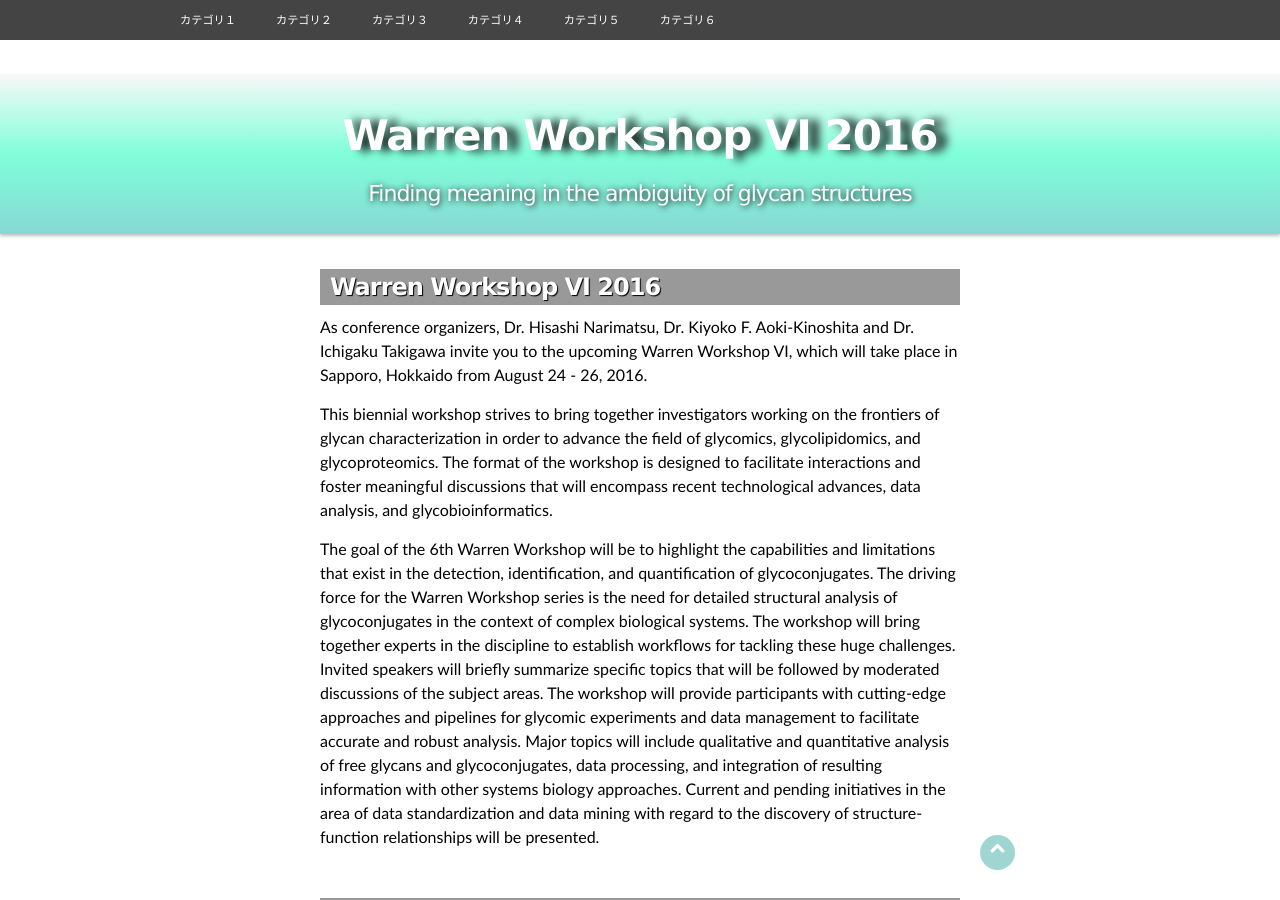
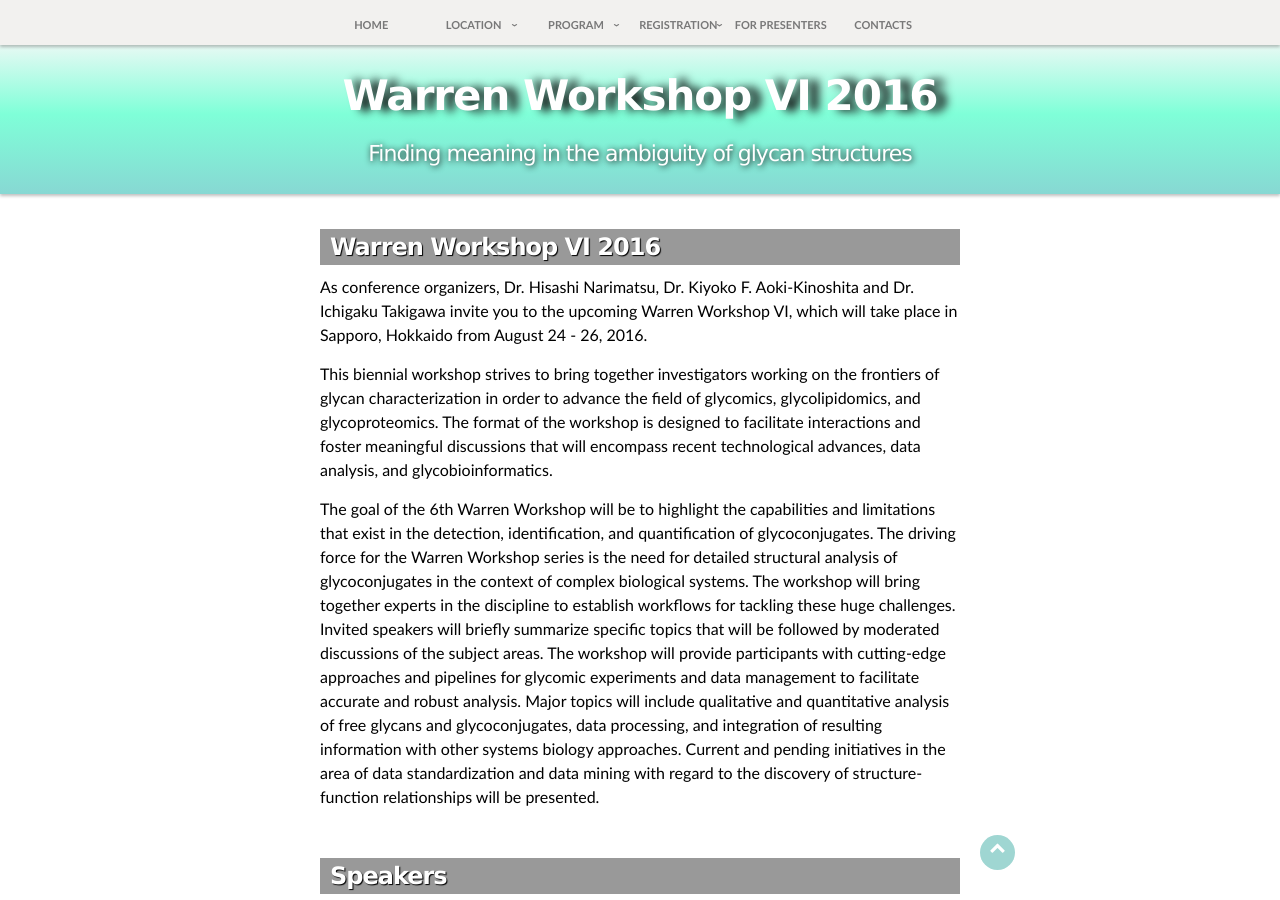
Before and after one commit to yamazakiM/test_warren2016, a Jekyll site: the page built from index.md, in a window 1280 px wide and 900 px high. Built offline with Jekyll 4.4.1, drawn with Linux system fonts in a browser that asks for light colours; nearby versions of some CDN libraries; library files that are not in the unit come from our copies.

Commit message:
Update menu.html

```diff
--- a/_includes/menu.html
+++ b/_includes/menu.html
@@ -1,61 +1,127 @@
 <!--Font awesome CDN -->
     <link href="//maxcdn.bootstrapcdn.com/font-awesome/4.1.0/css/font-awesome.min.css" rel="stylesheet">
 
-<div id="menuButton">
-<div id="menuButtonInner">
-<span class="slideButton"><i class="blogicon-list lg"></i> MENU<br></span>
-</div>
-</div>
-<div id="slideMenu">
-<ul class="slideMenuInner">
-  <li><a href=''>カテゴリ１</a>
-    <ul class="second-level">
-      <li><a href=''>カテゴリ1-1</a></li>
-      <li><a href=''>カテゴリ1-2</a></li>
-      <li><a href=''>カテゴリ1-3</a></li>
+  <nav class="globalNav">
+       <div id="globalNav_inner clearfix">
+            <ul class="globalNav_ul">
+               <li class="globalNavItem">
+                 <!--<div class="globalNavItem_group">-->
+                    <a class="globalNavItem_btn" href="{{site.url}}/">
+                      <span class="globalNavItem_text">HOME</span>
+                    </a>
+                 <!--</div>-->
+                </li>
+
+               <li class="globalNavItem">
+                  <!--<div class="globalNavItem_group">-->
+                    <a class="globalNavItem_btn globalNavItem_btn-pulldown">
+                      <span class="globalNavItem_text">LOCATION</span>
+                    </a>
+                    <ul class="dropdown-menu globalNavItem_sub">
+                         <li>
+                            <a href="{{site.url}}/location">
+                             ACCESS
+                            </a>
+                          </li>
+                         <li>
+                            <a href=" http://www.welcome.city.sapporo.jp/?lang=en">
+                            <!--<a href="{{site.url}}/sapporoTravelGuide">-->
+                            <!-- Sapporo Travel Guide-->
+                             SAPPORO TRAVEL GUIDE
+                            </a>
+                          </li>
+                          <li>
+                            <a href="http://www.oia.hokudai.ac.jp/dhu/">
+                            <!-- Sapporo Travel Guide-->
+                             DISCOVER HOKKAIDO UNIVERSITY
+                            </a>
+                          </li>
+                    <!--</ul>
+                     <ul class="dropdown-menu globalNavItem_sub">-->
+                         <li>
+                            <a href="{{site.url}}/hotels">
+                            <!-- Hotels-->
+                            HOTELS
+                            </a>
+                          </li>
                     </ul>
+                  <!--</div>-->
                </li>
-  <li><a href=''>カテゴリ２</a>
-    <ul class="second-level">
-      <li><a href=''>カテゴリ2-1</a></li>
-      <li><a href=''>カテゴリ2-2</a></li>
-      <li><a href=''>カテゴリ2-3</a></li>
+
+               <li class="globalNavItem">
+                 <!--<div class="globalNavItem_group">-->
+                       <a class="globalNavItem_btn globalNavItem_btn-pulldown">
+                      <span class="globalNavItem_text">PROGRAM</span>
+                        </a>
+                    <ul class="dropdown-menu globalNavItem_sub">
+                         <li>
+                            <a href="{{site.url}}/program">
+                              DETAILED PROGRAM
+                            </a>
+                          </li>
+
+                         <li>
+                          <a href="{{site.url}}/noticeToParticipants">
+                          NOTICE TO PARTICIPANTS
+                          </a>
+                          </li>
                     </ul>
+                   <!-- <ul class="dropdown-menu globalNavItem_sub">
+                         <li>
+                          <a href="{{site.url}}/abstract">
+                          Download Abstract
+                          </a>
                           </li>
-  <li><a href=''>カテゴリ３</a>
-    <ul class="second-level">
-      <li><a href=''>カテゴリ3-1</a></li>
-      <li><a href=''>カテゴリ3-2</a></li>
-      <li><a href=''>カテゴリ3-3</a></li>
+                    </ul>-->
+               </li>
+
+               <li class="globalNavItem">
+                 <!--<div class="globalNavItem_group">-->
+                  <a class="globalNavItem_btn globalNavItem_btn-pulldown">
+                    <span class="globalNavItem_text">REGISTRATION</span>
+                  </a>
+                  <ul class="dropdown-menu globalNavItem_sub">
+                         <li>
+                            <a href="{{site.url}}/registration">
+                            <!-- Register-->
+                             REGISTER &amp;　ABSTRACT SUBMISSION
+                            </a>
+                          </li>
+                         <li>
+                            <a href="{{site.url}}/visa">
+                            <!-- Apply for Visa-->
+                            VISA INFORMATION
+                            </a>
+                          </li>
                     </ul>
+                 <!--</div>-->
                </li>
-  <li><a href=''>カテゴリ４</a>
-    <ul class="second-level">
-      <li><a href=''>カテゴリ4-1</a></li>
-      <li><a href=''>カテゴリ4-2</a></li>
-      <li><a href=''>カテゴリ4-3</a></li>
-    </ul>
+
+               <!--<li class="globalNavItem">
+
+                   <a class="globalNavItem_btn" href="{{site.url}}/hotels">
+                     <span class="globalNavItem_text">HOTELS</span>
+                  </a>
+               </li>-->
+
+               <li class="globalNavItem">
+                <!-- <div class="globalNavItem_group">-->
+                  <a class="globalNavItem_btn" href="{{site.url}}/forPresenters">
+                   <span class="globalNavItem_text">FOR PRESENTERS</span>
+                  </a>
+                 <!--</div>-->
               </li>
-  <li><a href=''>カテゴリ５</a>
-    <ul class="second-level">
-      <li><a href=''>カテゴリ5-1</a></li>
-      <li><a href=''>カテゴリ5-2</a></li>
-      <li><a href=''>カテゴリ5-3</a></li>
-    </ul>
+
+               <li class="globalNavItem">
+                <!-- <div class="globalNavItem_group">-->
+                  <a class="globalNavItem_btn" href="{{site.url}}/contacts">
+                   <span class="globalNavItem_text">CONTACTS</span>
+                  </a>
+                 <!--</div>-->
               </li>
-  <li><a href=''>カテゴリ６</a>
-    <ul class="second-level">
-      <li><a href=''>カテゴリ6-1</a></li>
-      <li><a href=''>カテゴリ6-2</a></li>
-      <li><a href=''>カテゴリ6-3</a></li>
-    </ul>
-  </li>
-  <div class="closeArea"></div>
          </ul>
       </div>
-<div style="clear:both;"> </div>
-<div id="layer"> </div>
-
+   </nav>
 
   <div class="topMainVis">
        <div class="topMainVis_inner">
```
Lines whose indentation alone changed are shown as unchanged.
